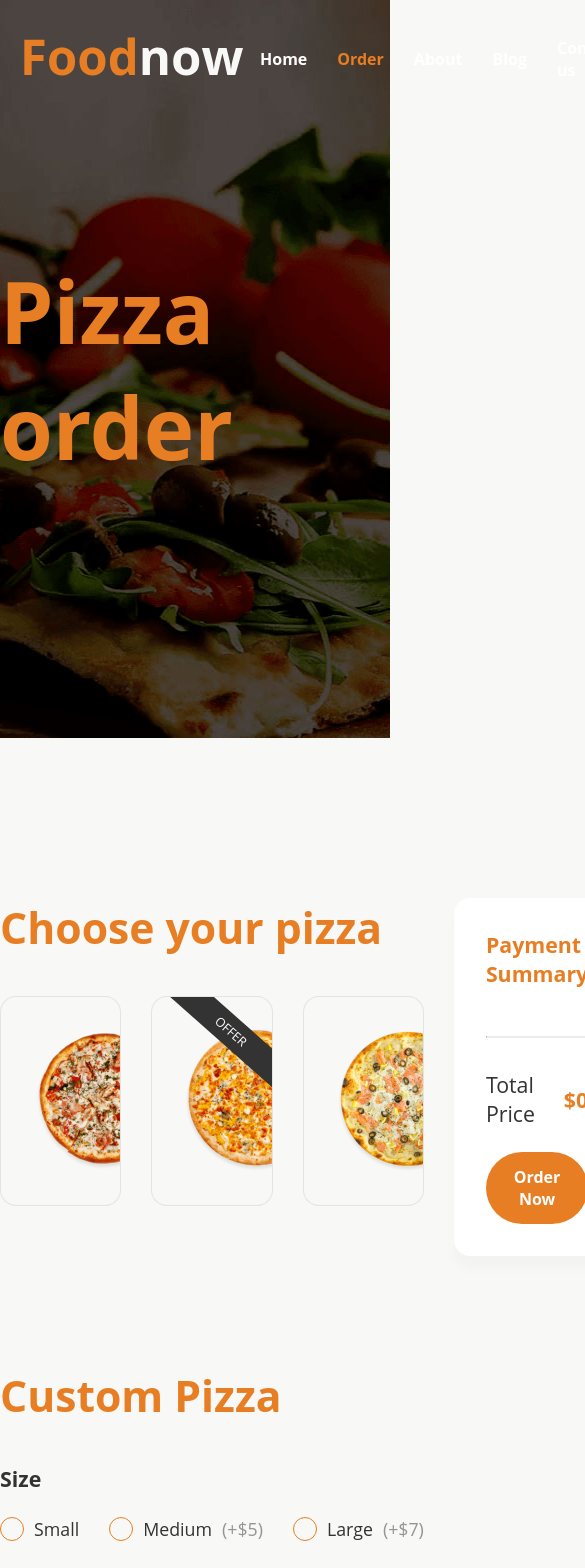
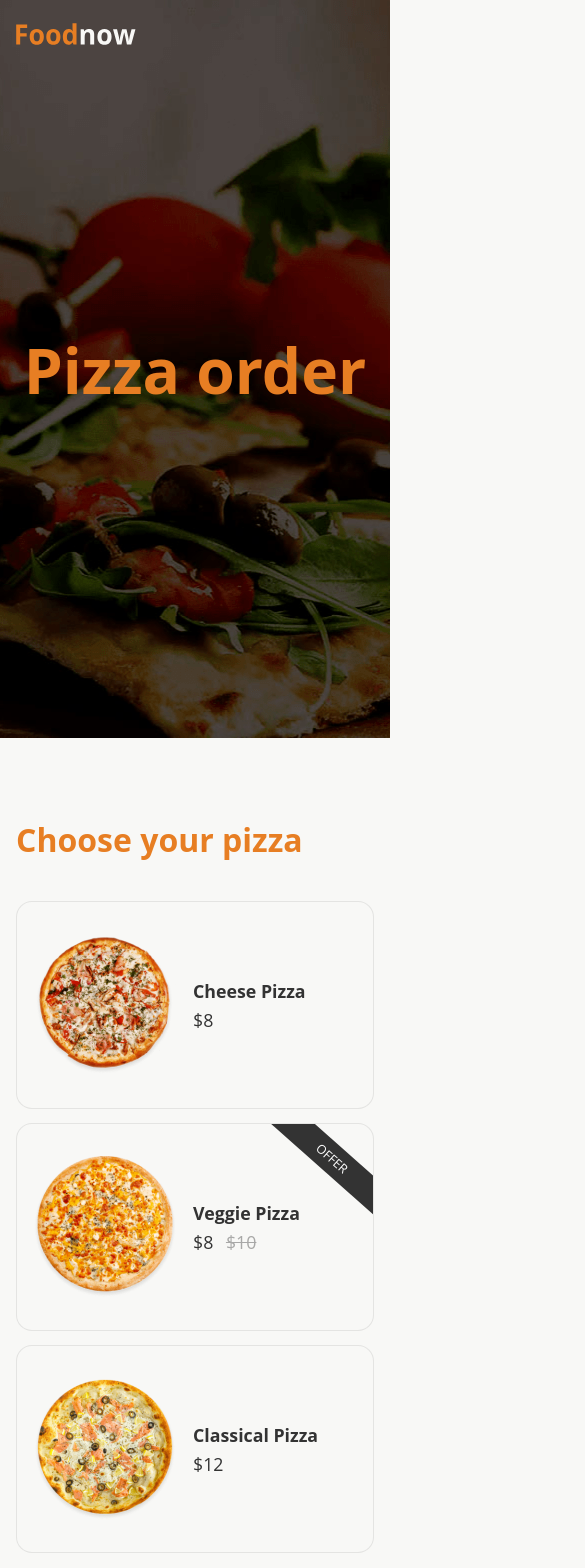
Before and after one commit to DodyDharma440/timedoor-pizza-order, a Vue app: page /order in a window 390 px wide. Shown: the top 1568 px of the page, 585 px wide, since content can reach past the window. Built offline with nearby package versions, Linux system fonts and the light colour scheme; the HTML template or start-up script is replaced by a standard one.

Commit message:
feat: responsive design

```diff
--- a/src/assets/styles/_mixins.scss
+++ b/src/assets/styles/_mixins.scss
@@ -26,3 +26,10 @@
     @content;
   }
 }
+
+// Extra x large devices
+@mixin xxl {
+  @media (min-width: #{variables.$screen-xxl-min}) {
+    @content;
+  }
+}
--- a/src/assets/styles/_utilities.scss
+++ b/src/assets/styles/_utilities.scss
@@ -1,5 +1,6 @@
 @use 'sass:math';
 @use './variables';
+@use './mixins';
 
 @function spacing($space) {
   @return $space * 4px;
@@ -12,11 +13,16 @@
 .container {
   margin: 0px auto;
   max-width: 1667px;
-  padding: 0px spacing(4);
+  padding-left: spacing(4);
+  padding-right: spacing(4);
 }
 
 .section-title {
-  font-size: to-rem(48);
   font-weight: 700;
   color: variables.$primary-color;
+  font-size: to-rem(36);
+
+  @include mixins.lg {
+    font-size: to-rem(48);
+  }
 }
--- a/src/assets/styles/_variables.scss
+++ b/src/assets/styles/_variables.scss
@@ -5,10 +5,11 @@ $text-color: #333333;
 $link-text-color: #4d4d4d;
 
 // Breakpoints
-$screen-sm-min: 576px;
+$screen-sm-min: 640px;
 $screen-md-min: 768px;
-$screen-lg-min: 992px;
-$screen-xl-min: 1200px;
+$screen-lg-min: 1024px;
+$screen-xl-min: 1280px;
+$screen-xxl-min: 1536px;
 
 // Fonts
 $font-size: 18px;
--- a/src/components/ChoosePizza.vue
+++ b/src/components/ChoosePizza.vue
@@ -24,11 +24,29 @@ const store = useOrderStore()
   margin-top: spacing(10);
   display: grid;
   grid-template-columns: repeat(12, 1fr);
-  gap: spacing(7.5);
-  margin-bottom: spacing(40);
+  gap: spacing(3.5);
+  margin-bottom: spacing(20);
+
+  @include md {
+    margin-bottom: spacing(30);
+    gap: spacing(4.5);
+  }
+
+  @include lg {
+    margin-bottom: spacing(40);
+    gap: spacing(7.5);
+  }
 
   &__item {
-    grid-column: span 4 / span 4;
+    grid-column: span 12 / span 12;
+
+    @include xl {
+      grid-column: span 6 / span 6;
+    }
+
+    @include xxl {
+      grid-column: span 4 / span 4;
+    }
   }
 }
 </style>
--- a/src/components/CustomPizza.vue
+++ b/src/components/CustomPizza.vue
@@ -23,7 +23,7 @@ const handleChangeSize = (event: Event, value: IPizzaSize) => {
   <h2 class="section-title">Custom Pizza</h2>
   <div class="custom-pizza">
     <div class="custom-pizza__size">
-      <label class="custom-pizza__field-label">Size</label>
+      <h6 class="custom-pizza__field-label">Size</h6>
       <div class="custom-pizza__size-list">
         <RadioButton
           v-for="size in sizeList.data"
@@ -41,7 +41,7 @@ const handleChangeSize = (event: Event, value: IPizzaSize) => {
     </div>
 
     <div class="custom-pizza__toppings">
-      <label class="custom-pizza__field-label">Toppings</label>
+      <h6 class="custom-pizza__field-label">Toppings</h6>
       <div class="custom-pizza__toppings-list">
         <div
           class="custom-pizza__toppings-list-item"
@@ -82,7 +82,12 @@ const handleChangeSize = (event: Event, value: IPizzaSize) => {
     &-list {
       display: flex;
       align-items: center;
-      gap: spacing(7.5);
+      flex-wrap: wrap;
+      gap: spacing(5);
+
+      @include lg {
+        gap: spacing(7.5);
+      }
     }
 
     &-extra-price {
@@ -94,10 +99,18 @@ const handleChangeSize = (event: Event, value: IPizzaSize) => {
     &-list {
       display: grid;
       grid-template-columns: repeat(12, 1fr);
-      gap: spacing(7.5);
+      gap: spacing(5);
+
+      @include lg {
+        gap: spacing(7.5);
+      }
 
       &-item {
-        grid-column: span 2 / span 2;
+        grid-column: span 6 / span 6;
+
+        @include lg {
+          grid-column: span 2 / span 2;
+        }
 
         .btn {
           width: 100%;
--- a/src/components/HeroSection.vue
+++ b/src/components/HeroSection.vue
@@ -27,9 +27,14 @@
   &__title {
     position: relative;
     z-index: 2;
-    font-size: to-rem(96);
     font-weight: 700;
     color: $primary-color;
+    text-align: center;
+    font-size: to-rem(70);
+
+    @include md {
+      font-size: to-rem(96);
+    }
   }
 }
 </style>
--- a/src/components/OrderContainer.vue
+++ b/src/components/OrderContainer.vue
@@ -20,14 +20,30 @@ import PaymentSummary from './PaymentSummary.vue'
 .order {
   display: flex;
   gap: spacing(7.5);
-  padding: spacing(40) 0px;
+  padding-top: spacing(20);
+  padding-bottom: spacing(20);
+  flex-wrap: wrap;
+
+  @include md {
+    padding-top: spacing(30);
+    padding-bottom: spacing(30);
+  }
+
+  @include lg {
+    padding-top: spacing(40);
+    padding-bottom: spacing(40);
+  }
 
   &__pizza {
     flex: 1;
   }
 
   &__payment-summary {
-    width: 391px;
+    width: 100%;
+
+    @include xl {
+      width: 391px;
+    }
   }
 }
 </style>
--- a/src/components/PizzaCard.vue
+++ b/src/components/PizzaCard.vue
@@ -45,11 +45,16 @@ const finalPrice = pizza.discount.is_active ? pizza.discount.final_price : pizza
   border: 1px solid rgba($color: $text-color, $alpha: 0.1);
   transition: all 300ms;
   cursor: pointer;
-  padding: spacing(8);
   display: flex;
   align-items: center;
-  gap: spacing(8);
+  padding: spacing(4);
+  gap: spacing(4);
   font-size: to-rem(20);
+
+  @include lg {
+    padding: spacing(8);
+    gap: spacing(8);
+  }
 
   &:hover {
     background-color: rgba($color: $primary-color, $alpha: 0.3);
--- a/src/layouts/MainFooter.vue
+++ b/src/layouts/MainFooter.vue
@@ -95,24 +95,52 @@ import { footerContacts, footerNavMenu, footerSocmed } from '@/constants/menu'
     gap: spacing(5);
 
     > div {
+      font-size: to-rem(20);
+      grid-column: span 12 / span 12;
+
+      @include md {
+        font-size: to-rem(20);
+      }
+
+      @include lg {
+        grid-column: span 6 / span 6;
+      }
+
+      @include xl {
         grid-column: span 3 / span 3;
-      font-size: to-rem(20);
+      }
     }
   }
 
   &__section-title {
-    font-size: to-rem(24);
+    font-size: to-rem(22);
     font-weight: 700;
     color: $primary-color;
+    margin-bottom: spacing(5);
+
+    @include md {
+      font-size: to-rem(24);
       margin-bottom: spacing(6);
+    }
   }
 
   &__logo {
     &-image {
+      object-fit: contain;
+      width: 200px;
+      height: 55px;
+      margin-bottom: spacing(6);
+
+      @include md {
+        width: 220px;
+        height: 65px;
+        margin-bottom: spacing(9);
+      }
+
+      @include lg {
         width: 244px;
         height: 73px;
-      object-fit: contain;
-      margin-bottom: spacing(9);
+      }
     }
 
     &-socials {
@@ -125,20 +153,30 @@ import { footerContacts, footerNavMenu, footerSocmed } from '@/constants/menu'
       display: flex;
       align-items: center;
       justify-content: center;
-      width: spacing(12);
-      height: spacing(12);
+      width: spacing(10);
+      height: spacing(10);
       border-radius: 50%;
       transition: background-color 300ms;
       border: 1px solid $primary-color;
+
+      @include md {
+        width: spacing(12);
+        height: spacing(12);
+      }
 
       &:hover {
         background-color: rgba($color: $primary-color, $alpha: 0.3);
       }
 
       img {
+        width: spacing(4);
+        height: spacing(4);
+        object-fit: contain;
+
+        @include md {
           width: spacing(6);
           height: spacing(6);
-        object-fit: contain;
+        }
       }
     }
   }
@@ -168,9 +206,14 @@ import { footerContacts, footerNavMenu, footerSocmed } from '@/constants/menu'
       }
 
       &-icon {
+        object-fit: contain;
+        width: spacing(5);
+        height: spacing(5);
+
+        @include md {
           width: spacing(6);
           height: spacing(6);
-        object-fit: contain;
+        }
       }
     }
   }
@@ -181,9 +224,14 @@ import { footerContacts, footerNavMenu, footerSocmed } from '@/constants/menu'
       gap: spacing(0.375);
 
       &-icon {
+        margin-top: spacing(0.5);
+        width: spacing(5);
+        height: spacing(5);
+
+        @include md {
           width: spacing(6);
           height: spacing(6);
-        margin-top: spacing(0.5);
+        }
       }
 
       &-title {
@@ -201,11 +249,21 @@ import { footerContacts, footerNavMenu, footerSocmed } from '@/constants/menu'
     border-top: 1px solid rgba($color: $text-color, $alpha: 0.1);
     padding: spacing(6) 0px;
     text-align: center;
+    line-height: to-rem(24);
+    font-size: to-rem(16);
+
+    @include md {
+      font-size: to-rem(18);
       line-height: to-rem(28);
+    }
 
     &-description {
+      font-size: to-rem(14);
+
+      @include md {
         font-size: to-rem(16);
       }
     }
   }
+}
 </style>
--- a/src/layouts/MainNavbar.vue
+++ b/src/layouts/MainNavbar.vue
@@ -51,8 +51,12 @@ onUnmounted(() => {
     display: flex;
     align-items: center;
     justify-content: space-between;
-    padding: spacing(6);
+    padding: spacing(4);
     gap: spacing(4);
+
+    @include lg {
+      padding: spacing(6);
+    }
   }
 
   &--solid {
@@ -62,24 +66,38 @@ onUnmounted(() => {
 
   &__logo,
   &__buttons {
-    width: 240px;
+    min-width: 240px;
   }
 
   &__logo {
     img {
-      width: 220px;
-      height: 65px;
       object-fit: contain;
+      width: 120px;
+      height: 36px;
+
+      @include md {
+        width: 150px;
+        height: 40px;
+      }
+
+      @include lg {
+        width: 220px;
+        height: 65px;
+      }
     }
   }
 
   &__menu {
     flex: 1;
-    display: flex;
-    align-items: center;
-    justify-content: center;
-    gap: spacing(7.5);
+    display: none;
     font-weight: 700;
+
+    @include lg {
+      display: flex;
+      align-items: center;
+      justify-content: center;
+      gap: spacing(7.5);
+    }
 
     a {
       text-decoration: none;
@@ -96,9 +114,13 @@ onUnmounted(() => {
   }
 
   &__buttons {
-    display: flex;
+    display: none;
     align-items: center;
     gap: spacing(1);
+
+    @include lg {
+      display: flex;
+    }
 
     &-login {
       &:hover {
--- a/vite.config.ts
+++ b/vite.config.ts
@@ -18,6 +18,7 @@ export default defineConfig({
         additionalData: `
           @use "@/assets/styles/_variables.scss" as *;
           @use "@/assets/styles/_utilities.scss" as *;
+          @use "@/assets/styles/_mixins.scss" as *;
         `,
       },
     },
```
Lines whose indentation alone changed are shown as unchanged.
